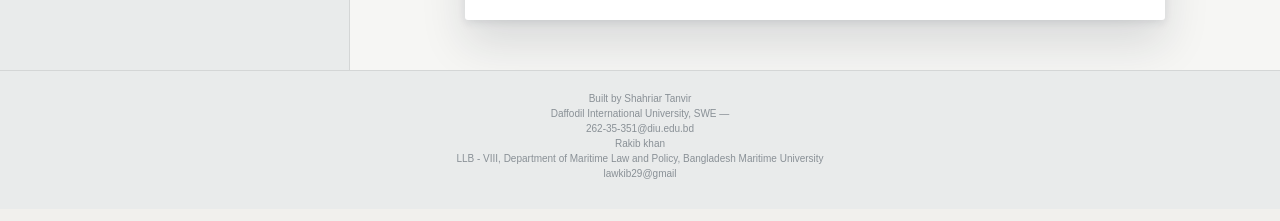
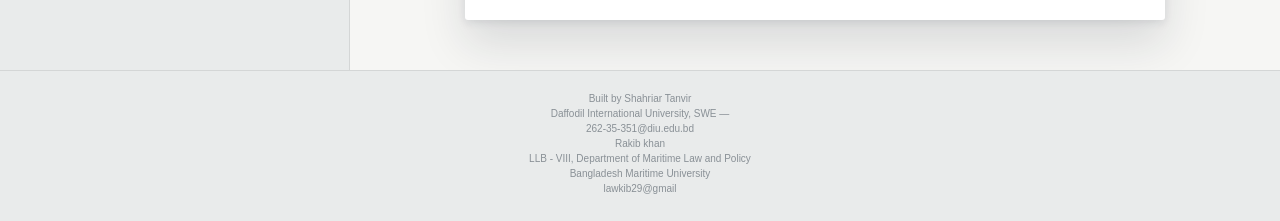
Before and after one commit to CoderSTanvir/assignment-cover-page, a Next.js app: page / in a window 1280 px wide. Shown: the part 1146-1367 px from the top of the page. Built offline with nearby package versions, Linux system fonts and the light colour scheme.

Commit message:
Update footer university line breaks

```diff
--- a/app/page.tsx
+++ b/app/page.tsx
@@ -156,7 +156,7 @@ export default function Page() {
 
         <section className="preview-panel"><div className="preview-meta"><span>Live preview</span><span>A4 · Portrait</span></div><div className="paper-wrap"><div className="paper" ref={previewRef}><div className="paper-watermark"><UniversityLogo watermark /></div><div className="paper-frame"><UniversityLogo /><h2>Bangladesh Maritime University</h2><p className="tagline">We strive for Maritime Excellence</p><p className="paper-department">{form.department || 'DEPARTMENT OF MARITIME LAW AND POLICY'}</p><h3>{form.coverTitle || 'ASSIGNMENT ON'}</h3><div className="paper-fields"><p><strong>TOPIC</strong><b>:</b><span>{form.topic || '\u00a0'}</span></p><p><strong>COURSE TITLE</strong><b>:</b><span>{form.courseTitle || '\u00a0'}</span></p><p><strong>COURSE CODE</strong><b>:</b><span>{form.courseCode || '\u00a0'}</span></p></div><div className="submission-grid"><div><h4>SUBMITTED TO -</h4><p className="submitted-block">{form.submittedTo || '\u00a0'}</p></div><div><h4>SUBMITTED BY -</h4><p><strong>NAME</strong><b>:</b><span>{form.submittedByName || '\u00a0'}</span></p><p><strong>ID</strong><b>:</b><span>{form.submittedById || '\u00a0'}</span></p></div></div><p className="date-line"><strong>DATE OF SUBMISSION :</strong> {formatDate(form.date)}</p></div></div></div></section>
       </div>
-      <footer className="site-footer"><p>Built by Shahriar Tanvir</p><p>Daffodil International University, SWE —<br />262-35-351@diu.edu.bd</p><p>Rakib khan</p><p>LLB - VIII, Department of Maritime Law and Policy, Bangladesh Maritime University</p><p>lawkib29@gmail</p></footer>
+      <footer className="site-footer"><p>Built by Shahriar Tanvir</p><p>Daffodil International University, SWE —<br />262-35-351@diu.edu.bd</p><p>Rakib khan</p><p>LLB - VIII, Department of Maritime Law and Policy</p><p>Bangladesh Maritime University</p><p>lawkib29@gmail</p></footer>
     </main>
   )
 }
```
